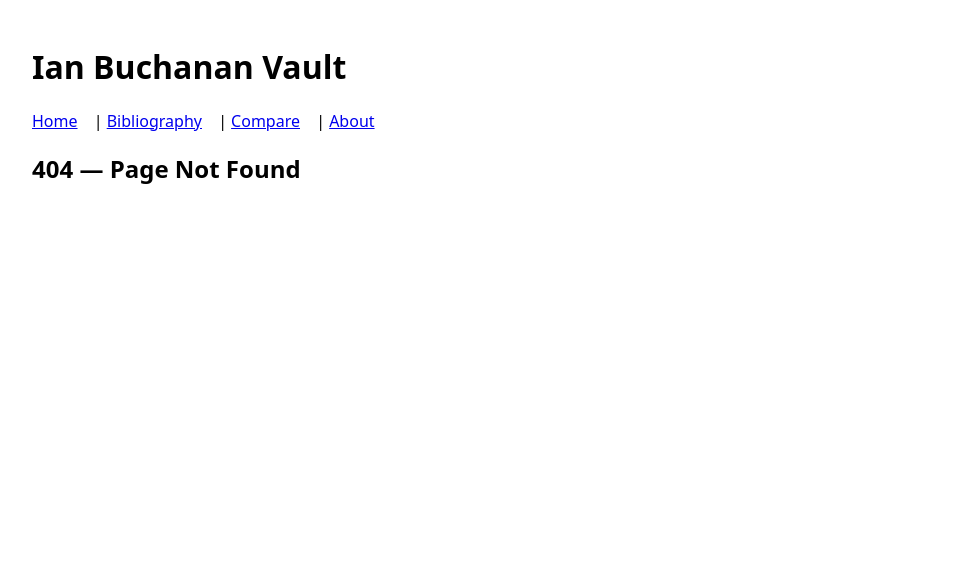
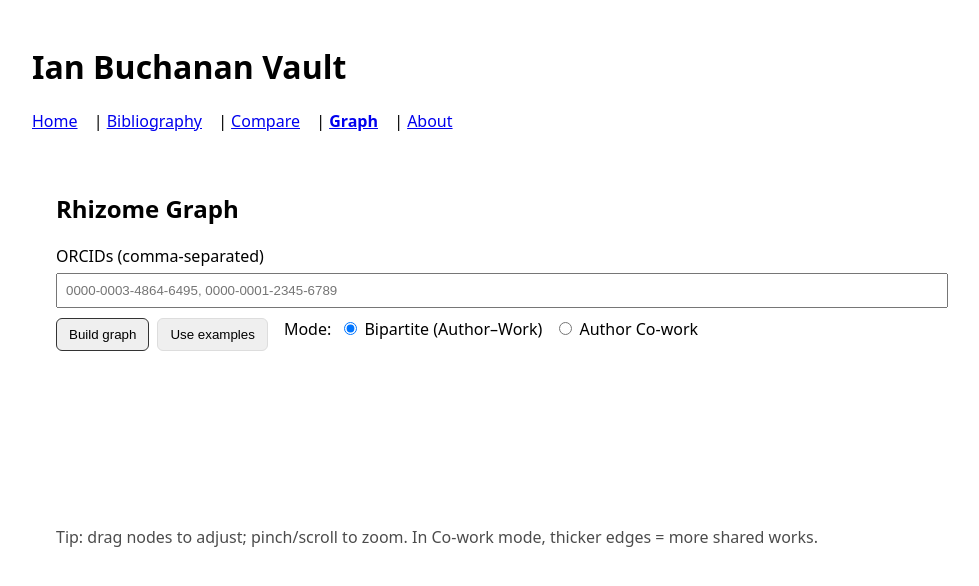
Before and after one commit to joesch21/Ian_Buchanan_Vault, a React (Vite) app in the folder site/: page /graph in a window 1280 px wide. Before the commit this address had no page. Shown: the top 586 px of the page, without its empty margins (148-1127 px from the left). Built offline with nearby package versions, Linux system fonts and the light colour scheme.

Commit message:
Add interactive graph page using D3

```diff
--- a/site/src/App.jsx
+++ b/site/src/App.jsx
@@ -3,6 +3,7 @@ import Home from './pages/Home.jsx';
 import Bibliography from './pages/Bibliography.jsx';
 import Compare from './pages/Compare.jsx';
 import About from './pages/About.jsx';
+import Graph from './pages/Graph.jsx';
 
 export default function App() {
   return (
@@ -12,6 +13,7 @@ export default function App() {
         <NavLink to="/" end className={({isActive}) => isActive ? 'active' : ''}>Home</NavLink>{' | '}
         <NavLink to="/bibliography" className={({isActive}) => isActive ? 'active' : ''}>Bibliography</NavLink>{' | '}
         <NavLink to="/compare" className={({isActive}) => isActive ? 'active' : ''}>Compare</NavLink>{' | '}
+        <NavLink to="/graph" className={({isActive}) => isActive ? 'active' : ''}>Graph</NavLink>{' | '}
         <NavLink to="/about" className={({isActive}) => isActive ? 'active' : ''}>About</NavLink>
       </nav>
 
@@ -19,6 +21,7 @@ export default function App() {
         <Route path="/" element={<Home />} />
         <Route path="/bibliography" element={<Bibliography />} />
         <Route path="/compare" element={<Compare />} />
+        <Route path="/graph" element={<Graph />} />
         <Route path="/about" element={<About />} />
         <Route path="*" element={<NotFound />} />
       </Routes>
--- /dev/null
+++ b/site/src/pages/Graph.jsx
@@ -0,0 +1,237 @@
+import { useEffect, useMemo, useRef, useState } from 'react';
+import * as d3 from 'd3';
+
+// helpers
+const fmt = (x) => (x ?? '').toString();
+const norm = (s) => fmt(s).toLowerCase().trim().replace(/\s+/g,' ').replace(/[^\w\s]/g,'');
+const workKey = (row) => {
+  const doi = fmt(row.doi).toLowerCase();
+  return doi ? `doi:${doi}` : `ty:${norm(row.title)}|${fmt(row.year)}`;
+};
+
+async function fetchCSV(orcid) {
+  const url = `/data/${orcid}.csv`;
+  const txt = await fetch(url).then(r => r.ok ? r.text() : Promise.reject(r.statusText));
+  const [head, ...lines] = txt.trim().split('\n');
+  const headers = head.split(',').map(h => h.replace(/^"|"$/g,''));
+  return lines.map(line => {
+    const cols = line.match(/("([^"]|"")*"|[^,]+)/g) || [];
+    const o = {};
+    headers.forEach((h,i)=> o[h] = (cols[i]||'').replace(/^"|"$/g,'').replace(/""/g,'"'));
+    o.author_orcid = orcid;
+    return o;
+  });
+}
+
+// build graph data
+function buildBipartite(rows) {
+  const nodes = new Map();  // id -> node
+  const links = [];
+
+  const ensureNode = (id, type, label) => {
+    if (!nodes.has(id)) nodes.set(id, { id, type, label });
+    return nodes.get(id);
+  };
+
+  for (const r of rows) {
+    const aId = `author:${r.author_orcid}`;
+    ensureNode(aId, 'author', r.author_orcid);
+
+    const wId = `work:${workKey(r)}`;
+    const title = r.title || '(untitled)';
+    ensureNode(wId, 'work', title);
+
+    links.push({ source: aId, target: wId, title, year: r.year || '' });
+  }
+
+  return {
+    nodes: Array.from(nodes.values()),
+    links
+  };
+}
+
+function buildAuthorCoWork(rows) {
+  // group works -> set of authors who have that work
+  const byWork = new Map(); // workKey -> Set(author_orcid)
+  for (const r of rows) {
+    const k = workKey(r);
+    if (!byWork.has(k)) byWork.set(k, new Set());
+    byWork.get(k).add(r.author_orcid);
+  }
+  // count co-occurrences
+  const weight = new Map(); // "a|b" sorted -> count
+  const authors = new Set();
+  for (const set of byWork.values()) {
+    const arr = Array.from(set);
+    arr.forEach(a => authors.add(a));
+    for (let i=0;i<arr.length;i++){
+      for (let j=i+1;j<arr.length;j++){
+        const [x,y] = [arr[i],arr[j]].sort();
+        const key = `${x}|${y}`;
+        weight.set(key, (weight.get(key)||0)+1);
+      }
+    }
+  }
+  const nodes = Array.from(authors).map(a => ({ id:`author:${a}`, type:'author', label:a }));
+  const links = Array.from(weight.entries()).map(([key,w]) => {
+    const [x,y] = key.split('|');
+    return { source:`author:${x}`, target:`author:${y}`, weight:w };
+  });
+  return { nodes, links };
+}
+
+function useResize(elRef) {
+  const [size, setSize] = useState({ w: 800, h: 520 });
+  useEffect(() => {
+    function onResize(){
+      const el = elRef.current?.parentElement;
+      if (!el) return;
+      const rect = el.getBoundingClientRect();
+      setSize({ w: Math.max(320, rect.width), h: Math.max(360, rect.height) });
+    }
+    onResize();
+    window.addEventListener('resize', onResize);
+    return () => window.removeEventListener('resize', onResize);
+  }, [elRef]);
+  return size;
+}
+
+export default function Graph() {
+  const [orcids, setOrcids] = useState('');
+  const [mode, setMode] = useState('bipartite'); // 'bipartite' | 'cowork'
+  const [rows, setRows] = useState([]);
+  const [loading, setLoading] = useState(false);
+  const [error,setError] = useState('');
+
+  const svgRef = useRef(null);
+  const wrapRef = useRef(null);
+  const { w, h } = useResize(wrapRef);
+
+  const graph = useMemo(() => {
+    if (!rows.length) return { nodes:[], links:[] };
+    return mode === 'bipartite' ? buildBipartite(rows) : buildAuthorCoWork(rows);
+  }, [rows, mode]);
+
+  async function fetchAll() {
+    try {
+      setLoading(true); setError(''); setRows([]);
+      const ids = orcids.split(',').map(s=>s.trim()).filter(Boolean);
+      if (!ids.length) throw new Error('Enter at least one ORCID.');
+      let all = [];
+      for (const id of ids) {
+        try {
+          // Prefer CSV if present; if not yet generated, fall back to API
+          const csvRows = await fetchCSV(id).catch(()=>null);
+          if (csvRows && csvRows.length) {
+            all = all.concat(csvRows);
+          } else {
+            const j = await fetch(`/api/orcid?orcid=${encodeURIComponent(id)}`).then(r=>r.json());
+            if (j?.ok && Array.isArray(j.rows)) {
+              const mapped = j.rows.map(r => ({
+                author_orcid:id,
+                title:r.title||'', year:r.year||'', type:r.type||'',
+                journal_or_publisher:r.journal_or_publisher||'', doi:r.doi||'', url:r.url||''
+              }));
+              all = all.concat(mapped);
+            }
+          }
+        } catch { /* skip one author */ }
+      }
+      setRows(all);
+    } catch(e) {
+      setError(String(e));
+    } finally {
+      setLoading(false);
+    }
+  }
+
+  // D3 rendering
+  useEffect(() => {
+    const svg = d3.select(svgRef.current);
+    svg.selectAll('*').remove();
+    const { nodes, links } = graph;
+    if (!nodes.length) return;
+
+    svg.attr('viewBox', [0,0,w,h]).attr('width','100%').attr('height', h);
+
+    const g = svg.append('g');
+    svg.call(d3.zoom().scaleExtent([0.2, 4]).on('zoom', (e)=> g.attr('transform', e.transform)));
+
+    const link = g.append('g')
+      .attr('stroke', '#ccc').attr('stroke-opacity', 0.7)
+      .selectAll('line').data(links).enter().append('line')
+      .attr('stroke-width', d => Math.max(1, d.weight ? Math.sqrt(d.weight) : 1));
+
+    const color = (d) => d.type === 'author' ? '#1f77b4' : '#8c8c8c';
+    const radius = (d) => d.type === 'author' ? 8 : 5;
+
+    g.append('g')
+      .selectAll('circle').data(nodes).enter().append('circle')
+      .attr('r', radius).attr('fill', color).attr('stroke','#fff').attr('stroke-width',1.2)
+      .call(d3.drag()
+        .on('start', (event,d)=>{ if(!event.active) sim.alphaTarget(0.3).restart(); d.fx=d.x; d.fy=d.y; })
+        .on('drag', (event,d)=>{ d.fx=event.x; d.fy=event.y; })
+        .on('end', (event,d)=>{ if(!event.active) sim.alphaTarget(0); d.fx=null; d.fy=null; })
+      )
+      .append('title').text(d => d.label);
+
+    const sim = d3.forceSimulation(nodes)
+      .force('link', d3.forceLink(links).id(d=>d.id).distance(d=> d.weight ? 120/Math.sqrt(d.weight) : 50).strength(0.2))
+      .force('charge', d3.forceManyBody().strength(-120))
+      .force('center', d3.forceCenter(w/2, h/2))
+      .force('collide', d3.forceCollide().radius(d=>radius(d)+2));
+
+    sim.on('tick', () => {
+      svg.selectAll('circle').attr('cx', d=>d.x).attr('cy', d=>d.y);
+      link.attr('x1', d=>d.source.x).attr('y1', d=>d.source.y).attr('x2', d=>d.target.x).attr('y2', d=>d.target.y);
+    });
+
+    return () => sim.stop();
+  }, [graph, w, h]);
+
+  function useExamples() {
+    const examples = [
+      '0000-0003-4864-6495', // Buchanan
+      '0000-0001-2345-6789', // placeholder — replace with a real ORCID
+      '0000-0002-9876-5432'  // placeholder — replace with a real ORCID
+    ].join(', ');
+    setOrcids(examples);
+    fetchAll();
+  }
+
+  return (
+    <div className="container" ref={wrapRef}>
+      <h2>Rhizome Graph</h2>
+      <div style={{display:'grid',gap:10,marginBottom:12}}>
+        <label>
+          ORCIDs (comma-separated)
+          <input
+            style={{width:'100%',padding:'8px',marginTop:6}}
+            placeholder="0000-0003-4864-6495, 0000-0001-2345-6789"
+            value={orcids}
+            onChange={e=>setOrcids(e.target.value)}
+          />
+        </label>
+        <div style={{display:'flex',gap:8,flexWrap:'wrap'}}>
+          <button className="btn primary" onClick={fetchAll} disabled={loading}>{loading ? 'Loading…' : 'Build graph'}</button>
+          <button className="btn" type="button" onClick={useExamples}>Use examples</button>
+          <span style={{marginLeft:8}}>
+            Mode:
+            <label style={{marginLeft:8}}>
+              <input type="radio" name="mode" value="bipartite" checked={mode==='bipartite'} onChange={()=>setMode('bipartite')} /> Bipartite (Author–Work)
+            </label>
+            <label style={{marginLeft:12}}>
+              <input type="radio" name="mode" value="cowork" checked={mode==='cowork'} onChange={()=>setMode('cowork')} /> Author Co-work
+            </label>
+          </span>
+        </div>
+        {error && <p style={{color:'crimson'}}>Error: {error}</p>}
+      </div>
+
+      <svg ref={svgRef} role="img" aria-label="Rhizome graph" />
+      <p style={{opacity:.7,marginTop:8}}>
+        Tip: drag nodes to adjust; pinch/scroll to zoom. In Co-work mode, thicker edges = more shared works.
+      </p>
+    </div>
+  );
+}
```
Also changed, not shown: site/package.json (+4 -3 lines).
